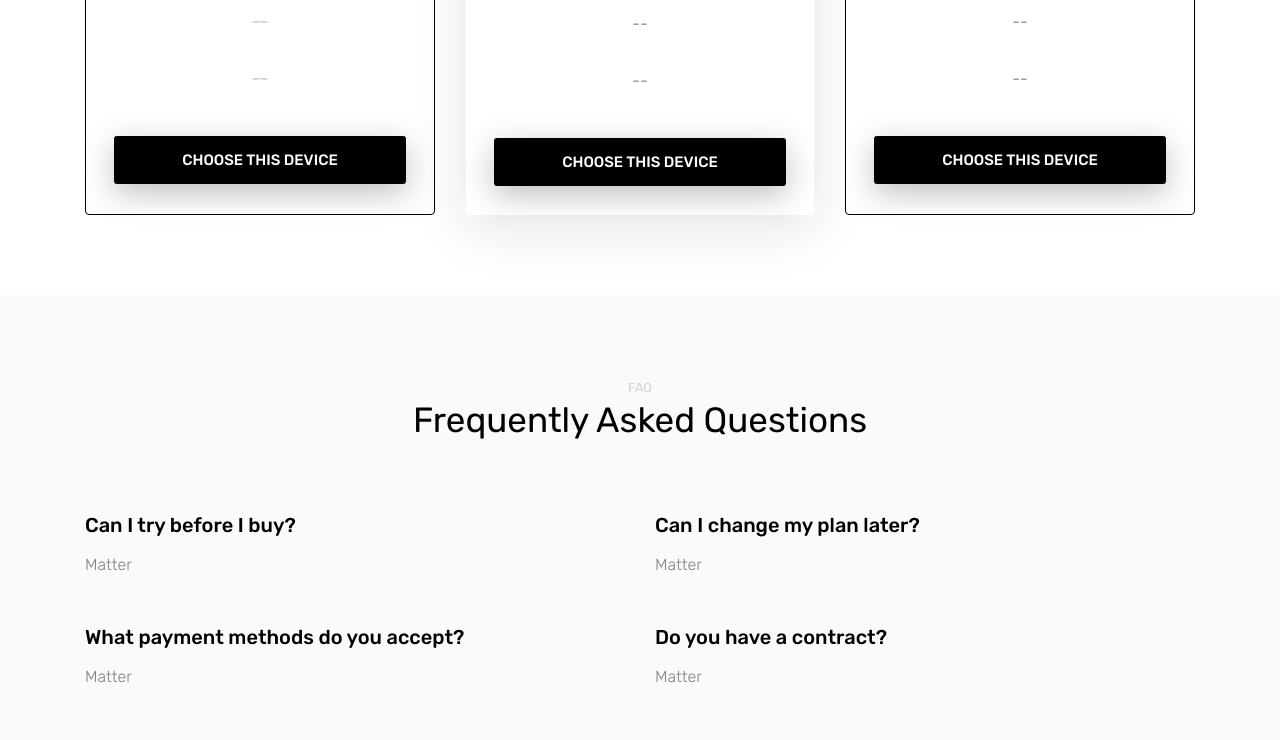
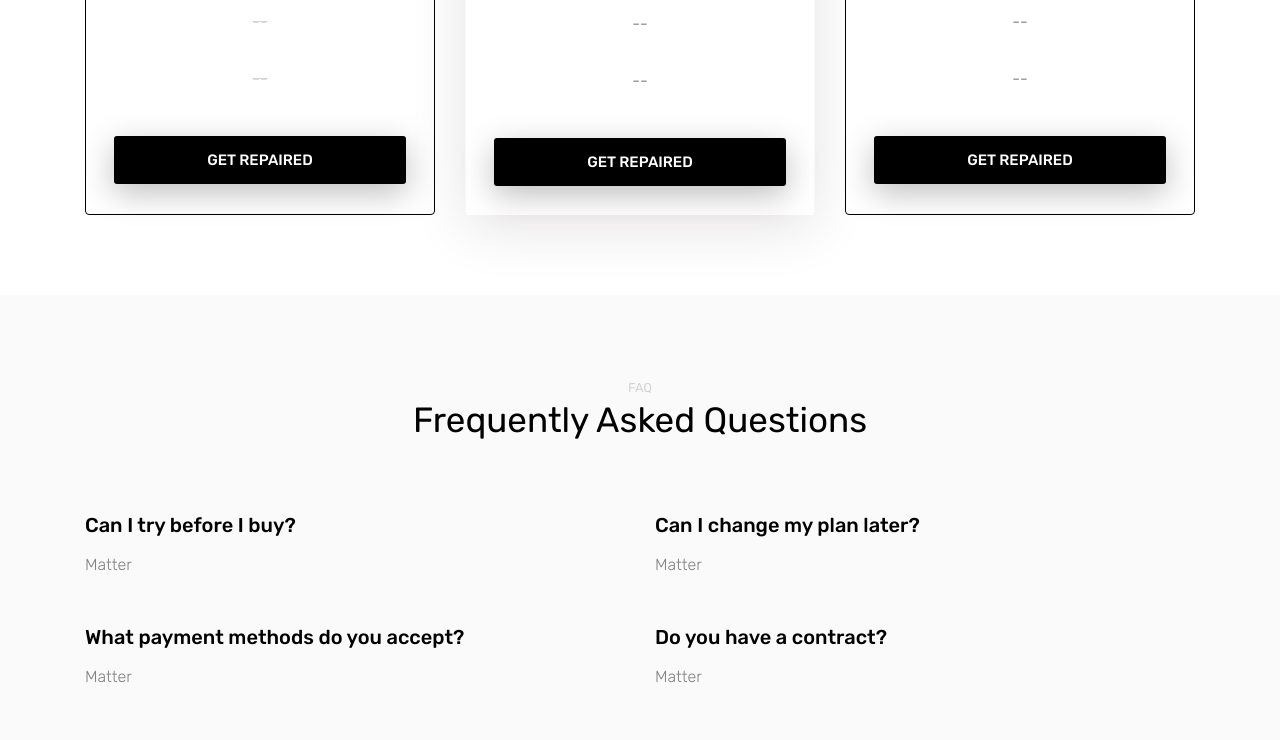
Before and after one commit to 5wireless/5wireless.github.com, a plain HTML site: page index.html in a window 1280 px wide. Shown: the part 6105-6845 px from the top of the page. Drawn offline with Linux system fonts and the light colour scheme.

Commit message:
Updated index.html

```diff
--- a/index.html
+++ b/index.html
@@ -138,7 +138,7 @@
                     <div class="box-icon"><span class="ti-mobile gradient-fill ti-3x"></span></div>
                     <h2>Discover your Smartphone</h2>
                     <p class="mb-4" >Get to know about what all services available about your smartphone and Find how guarentee works for your device.</p>
-                    <a href="#" class="btn btn-primary">Read more</a>
+                    <a href="cs.html" class="btn btn-primary">Read more</a>
                 </div>
             </div>
             <div class="perspective-phone">
@@ -247,7 +247,7 @@
                         <div class="box-icon"><span class="ti-rocket gradient-fill ti-3x"></span></div>
                         <h2>Trade your Smartphone</h2>
                         <p class="mb-4">Getting cash for your unused old phones is now easier than ever. Our process is very simple!  </p>
-                        <a href="#" class="btn btn-primary">Read more</a></div>
+                        <a href="cs.html" class="btn btn-primary">Read more</a></div>
                 </div>
             </div>
 
@@ -390,7 +390,7 @@
                         <div class="list-group-item"><del>--</del></div>
                     </ul>
                     <div class="card-body">
-                        <a href="#" class="btn btn-primary btn-lg btn-block">Choose this Device</a>
+                        <a href="cs.html" class="btn btn-primary btn-lg btn-block">Get Repaired</a>
                     </div>
                 </div>
                 <div class="card pricing popular">
@@ -406,7 +406,7 @@
                         <div class="list-group-item">--</div>
                     </ul>
                     <div class="card-body">
-                        <a href="#" class="btn btn-primary btn-lg btn-block">Choose this Device</a>
+                        <a href="cs.html" class="btn btn-primary btn-lg btn-block">Get Repaired</a>
                     </div>
                 </div>
                 <div class="card pricing">
@@ -422,7 +422,7 @@
                         <div class="list-group-item">--</div>
                     </ul>
                     <div class="card-body">
-                        <a href="#" class="btn btn-primary btn-lg btn-block">Choose this Device</a>
+                        <a href="cs.html" class="btn btn-primary btn-lg btn-block">Get Repaired</a>
                     </div>
                 </div>
             </div>
```
